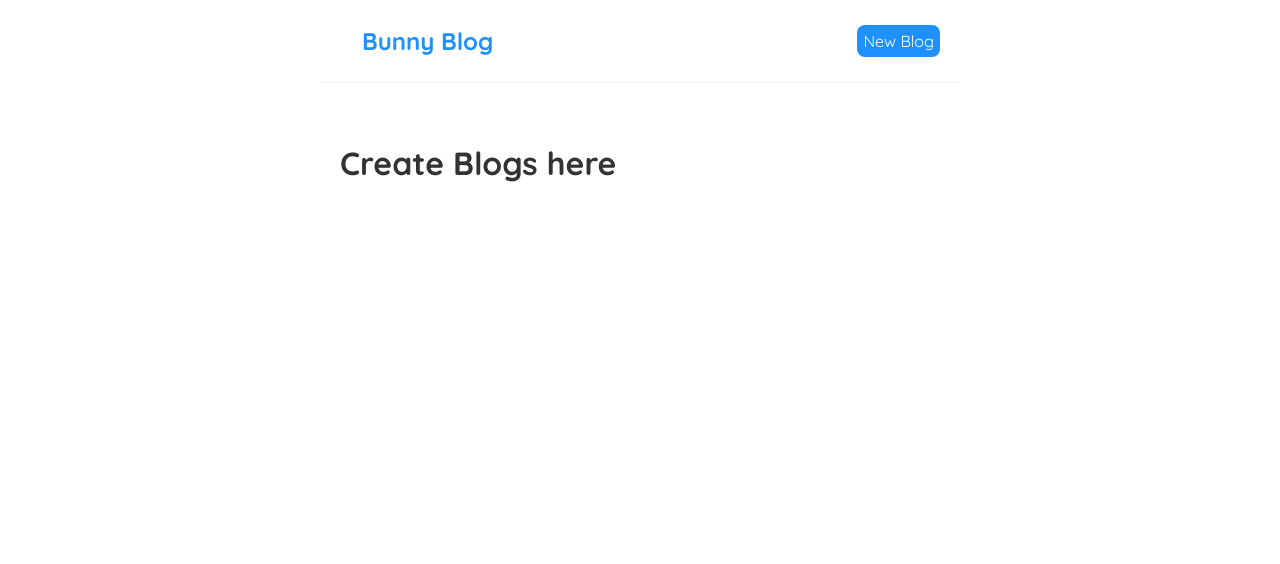
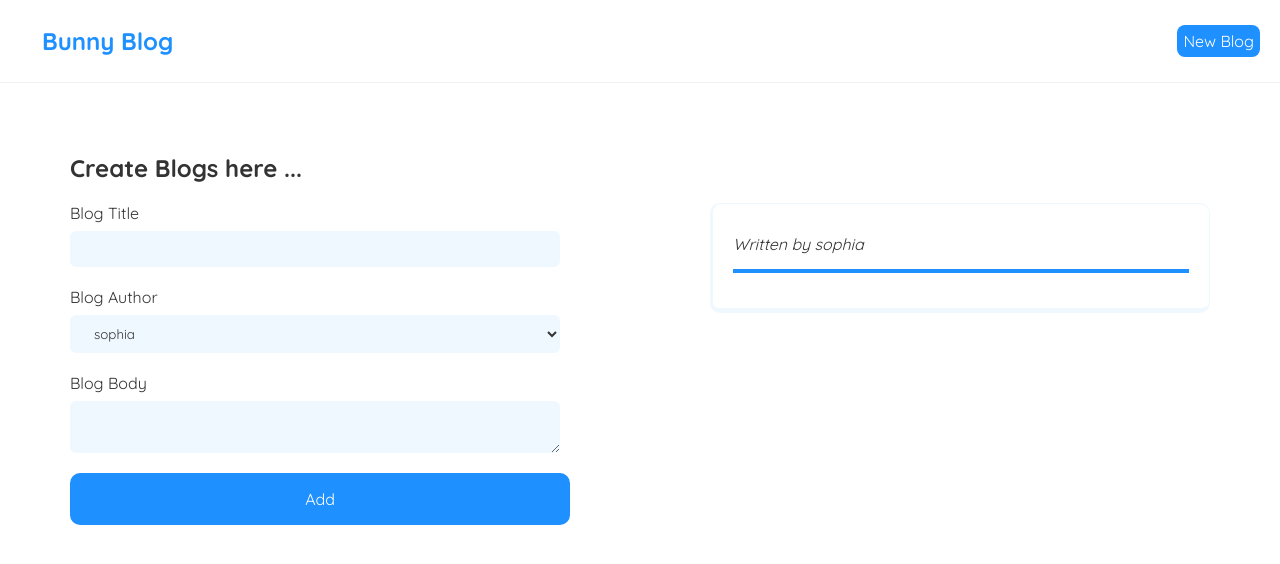
Before and after one commit to SOPHIA-MARY-R/React-Learning--Bunny-Blog, a React (Create React App) app: page /create in a window 1280 px wide. Shown: the top 564 px of the page. Built offline with nearby package versions, Linux system fonts and the light colour scheme.

Commit message:
Added create blog page

```diff
--- a/src/components/CreateBlog.jsx
+++ b/src/components/CreateBlog.jsx
@@ -1,3 +1,51 @@
+import { useState } from "react";
+
 export default function CreateBlog(){
-    return(<h1>Create Blogs here</h1>);
+    const [title, setTitle] = useState('');
+    const [body, setBody] = useState('');
+    const [author, setAuthor] = useState('sophia');
+
+    return(
+        <div className="blog-container">
+            <h2>Create Blogs here ...</h2>
+            <br/>
+            <div className="blog-edit">
+                <form className="blog-form">
+                    <label>Blog Title </label>
+                    <input
+                        type="text"
+                        value={title}
+                        required
+                        onChange={(event)=>setTitle(event.target.value)}
+                    />
+
+                    <label>Blog Author </label>
+                    <select
+                        value={author}
+                        onChange={(event)=>setAuthor(event.target.value)}
+                    >
+                        <option value="sophia">sophia</option>
+                        <option value="maria">maria</option>
+                        <option value="jeeva">jeeva</option>
+                    </select>
+
+                    <label>Blog Body </label>
+                    <textarea
+                        required
+                        value={body}
+                        onChange={(event)=>setBody(event.target.value)}
+                    />
+                    <button className="add-blog">Add</button>
+                </form>
+            </div>
+            <div className="preview">
+                <div className="blog-content">
+                    <h1 className="blog-topic">{title}</h1>
+                    <p className="blog-author">Written by {author}</p>
+                    <hr/>
+                    <div><p className="blog-body">{body}</p></div>
+                </div>
+            </div>
+        </div>
+    );
 }
--- a/src/index.css
+++ b/src/index.css
@@ -8,7 +8,6 @@
   padding: 20px;
   display: flex;
   align-items: center;
-  max-width: 600px;
   margin: 0 auto;
   border-bottom: 1px solid #f2f2f2;
 }
@@ -27,10 +26,11 @@
   color:dodgerblue;
 }
 .content {
-  max-width: 600px;
-  margin: 40px auto;
+  margin: 50px;
   padding: 20px;
 }
+
+/* blog list & blog details */
 .blog-preview{
   padding: 15px;
   border-top:1px solid aliceblue;
@@ -39,6 +39,8 @@
   border-bottom: 5px solid aliceblue;
   border-radius: 10px;
   margin: 10px 0px;
+  width: 400px;
+  align-items: center;
 }
 .blog-preview:hover{
   background-color:aliceblue;
@@ -96,3 +98,43 @@ hr{
   color: red;
   font-size: larger;
 }
+
+/* create blog */
+.blog-form{
+  display: flex;
+  flex-direction: column;
+}
+input, select, textarea{
+  margin: 8px 10px 20px 0px;
+  padding: 10px 20px;
+  border: none;
+  border-radius: 6px;
+  background-color: aliceblue;
+  width: auto;
+  overflow: hidden;
+}
+input:focus, select:focus, textarea:focus{
+  outline: none;
+}
+.add-blog{
+  border: none;
+  padding: 16px 18px;
+  cursor: pointer;
+  border-radius: 10px;
+  color: white;
+  background-color: dodgerblue;
+  font-size: medium;
+}
+
+.blog-container{
+  display: flow-root;
+}
+.blog-edit{
+  float: left;
+  width: 500px;
+}
+.preview{
+  float: right;
+  width: 500px;
+  overflow-wrap: break-word;
+}
```
